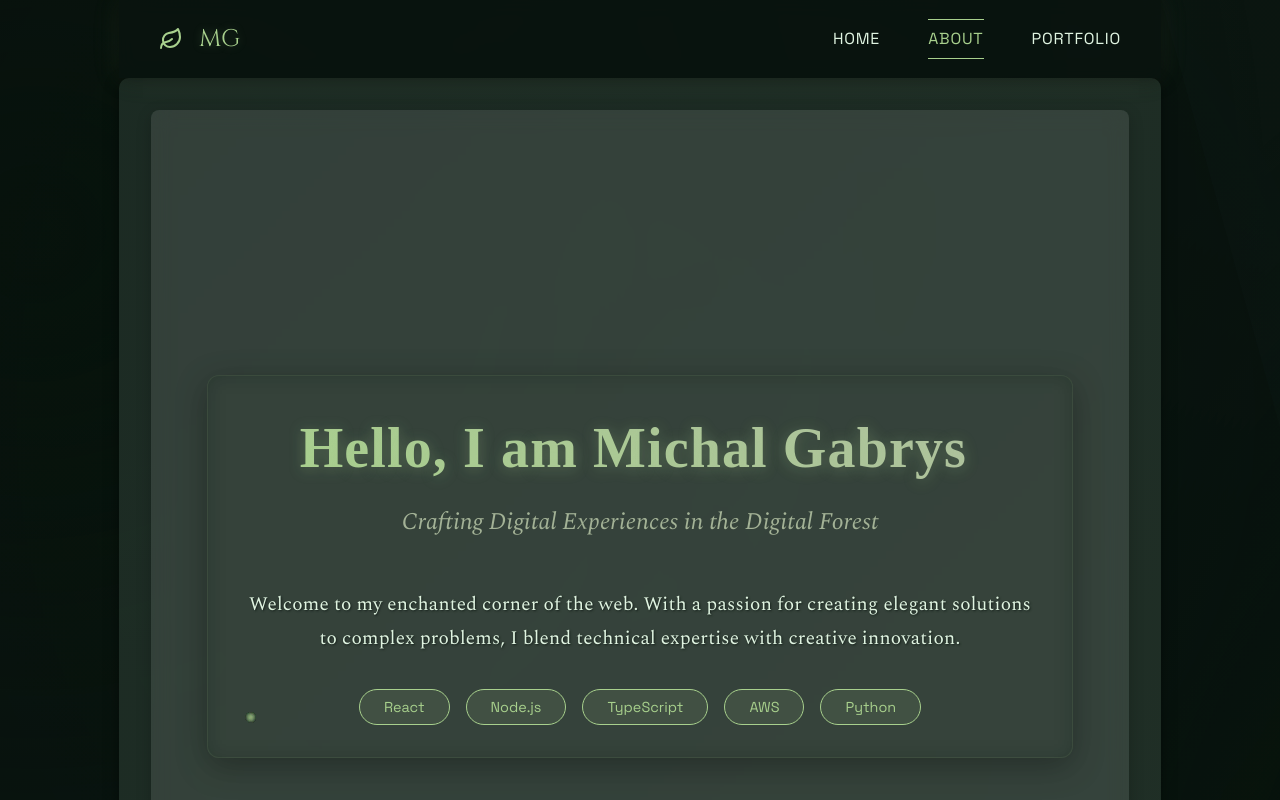
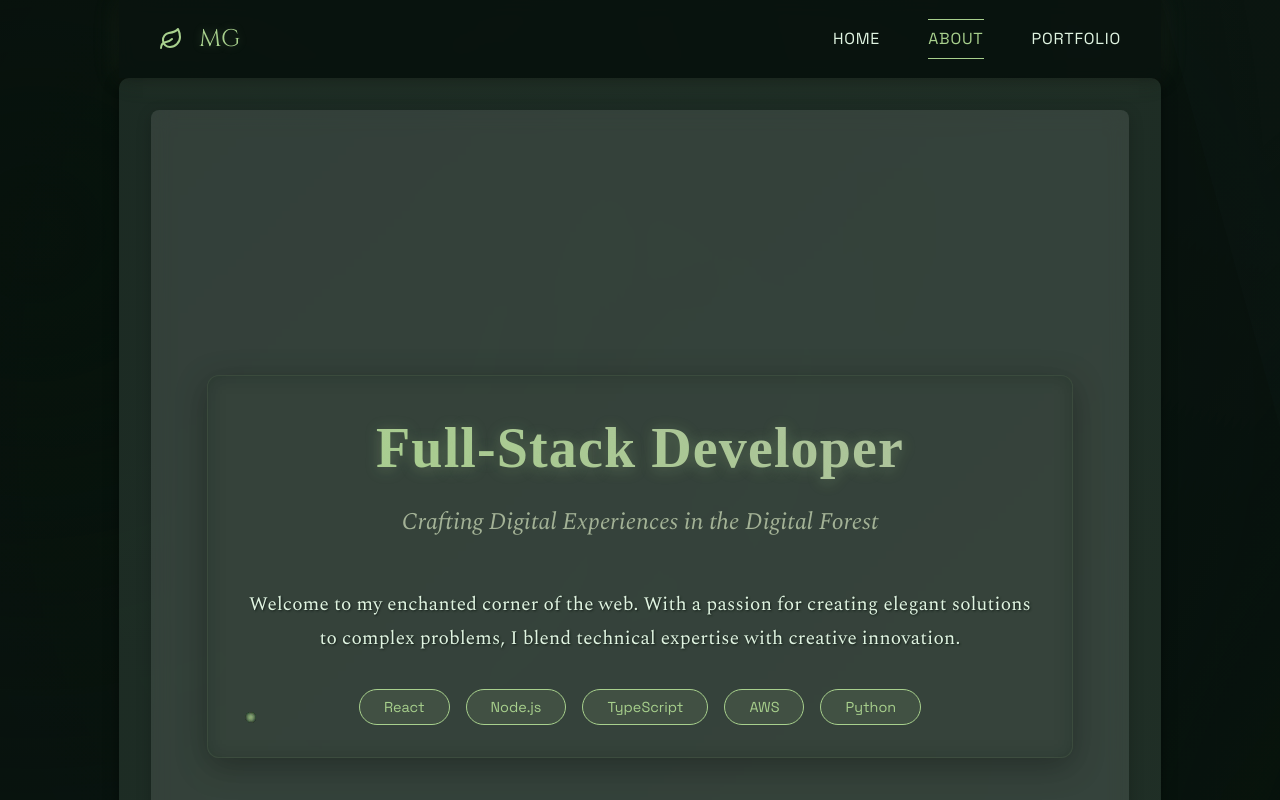
Before and after one commit to MG-afk/portfolio, a React (Vite) app in the folder portfolio/: page /about in a window 1280 px wide. Shown: the top 800 px of the page. Built offline with nearby package versions, Linux system fonts and the light colour scheme.

Commit message:
remove typing effect

```diff
--- a/portfolio/src/About.tsx
+++ b/portfolio/src/About.tsx
@@ -1,6 +1,5 @@
 import { useState, useEffect } from 'react';
 import styles from './About.module.css';
-import TypingEffectWithCursor from './effects/TypingEffectWithCursor';
 
 export default function About() {
     const greetings: string[] = [
@@ -23,7 +22,7 @@ export default function About() {
             <div className={styles.content}>
                 <header className={styles.header}>
                     <h1 className={styles.title}>
-                        <TypingEffectWithCursor text={greetings[currentIndex]} />
+                        {greetings[currentIndex]}
                     </h1>
                     <div className={styles.subtitle}>
                         Crafting Digital Experiences in the Digital Forest
--- a/portfolio/src/App.module.css
+++ b/portfolio/src/App.module.css
@@ -2,8 +2,7 @@
   display: flex;
   flex-direction: column;
   align-items: center;
-  justify-content: center; /* Center content vertically for pages like NotFound */
-  max-width: 1200px;
+  justify-content: center;
   margin: 0 auto;
   padding: 2rem;
   min-height: calc(100vh - 100px); /* Adjust based on Navbar and Footer height */
@@ -14,15 +13,16 @@
 }
 
 .container {
-  background: rgba(255, 255, 255, 0.1); /* Subtle translucent background for modern look */
+  background: rgba(255, 255, 255, 0.1); /* Subtle translucent background */
   box-shadow: 0 4px 15px rgba(0, 0, 0, 0.2); /* Darker shadow for depth */
   border-radius: 8px;
-  width: 100%;
+  width: 100%; /* Always take the full width of the parent */
   padding: 1.5rem;
   box-sizing: border-box;
-  min-height: 300px; /* Ensures a minimum height for aesthetic balance */
+  min-height: 300px; /* Minimum height for aesthetic balance */
   backdrop-filter: blur(10px); /* Adds a blur effect for a frosted glass look */
-  transition: transform 0.3s ease-in-out, box-shadow 0.3s ease-in-out; /* Smooth transitions for interactivity */
+  transition: transform 0.3s ease-in-out, box-shadow 0.3s ease-in-out; /* Smooth transitions */
+  margin: 0 auto; /* Centers the container horizontally */
 }
 
 /* Responsive behavior */
--- a/portfolio/src/App.tsx
+++ b/portfolio/src/App.tsx
@@ -12,12 +12,14 @@ function App() {
     <BrowserRouter>
       <Navbar />
       <main className={styles.main}>
-        <Routes>
-          <Route path="/" element={<div className={styles.container}><Home /></div>} />
-          <Route path="/about" element={<div className={styles.container}><About /></div>} />
-          <Route path="/portfolio" element={<div className={styles.container}><Portfolio /></div>} />
-          <Route path="*" element={<div className={styles.container}><NotFound /></div>} />
-        </Routes>
+        <div className={styles.container}>
+          <Routes>
+            <Route path="/" element={<Home />} />
+            <Route path="/about" element={<About />} />
+            <Route path="/portfolio" element={<Portfolio />} />
+            <Route path="*" element={<NotFound />} />
+          </Routes>
+        </div>
       </main>
       <Footer />
     </BrowserRouter>
--- a/portfolio/src/Footer.module.css
+++ b/portfolio/src/Footer.module.css
@@ -2,7 +2,6 @@
   background: rgba(27, 42, 35, 0.95);
   padding: 1.5rem;
   text-align: center;
-    position: relative;
   backdrop-filter: blur(10px);
   box-shadow: 0 -2px 10px rgba(0, 0, 0, 0.3);
   color: var(--font-color);
--- a/portfolio/src/Portfolio.module.css
+++ b/portfolio/src/Portfolio.module.css
@@ -39,23 +39,26 @@
   }
 
   .projectContainer {
-    position: relative;
-    min-height: 400px;
+    position: relative; /* Maintain relative positioning for other styles */
+    display: flex;
+    justify-content: center;
+    align-items: flex-start; /* Ensure content starts at the top */
+    min-height: 400px; /* Optional: Define a minimum height */
+    transition: height 0.5s ease; /* Smoothly adjust height if needed */
   }
 
   .project {
-    position: absolute;
-    top: 0;
-    left: 0;
     width: 100%;
     opacity: 0;
     transform: translateY(20px);
     transition: opacity 0.5s ease, transform 0.5s ease;
+    display: none; /* Hide inactive projects to avoid layout shifts */
   }
 
   .visible {
     opacity: 1;
     transform: translateY(0);
+    display: block; /* Show only the active project */
   }
 
   .projectContent {
--- a/portfolio/src/Portfolio.tsx
+++ b/portfolio/src/Portfolio.tsx
@@ -12,7 +12,7 @@ const projects = [
       'Managed complex state for player movement',
       'Optimized collision detection algorithms'
     ],
-    gifUrl: '/api/placeholder/600/400', // Replace with your actual GIF URL
+    gifUrl: 'https://raw.githubusercontent.com/MG-afk/Asteroids/refs/heads/main/src/asteroids.gif', // Replace with your actual GIF URL
     githubUrl: 'https://github.com/yourusername/platformer',
     liveUrl: 'https://your-platformer-demo.com'
   },
--- a/portfolio/src/effects/TypingEffectWithCursor.tsx
+++ /dev/null
@@ -1,38 +0,0 @@
-import { useState, useEffect } from "react";
-
-interface TypingEffectWithCursorProps {
-    text: string;
-}
-
-export default function TypingEffectWithCursor({ text }: TypingEffectWithCursorProps) {
-    const speed = 100, cursorBlinkSpeed = 500;
-    const [displayedText, setDisplayedText] = useState("");
-    const [index, setIndex] = useState(0);
-    const [cursorVisible, setCursorVisible] = useState(true);
-
-    useEffect(() => {
-      if (index < text.length) {
-        const timeout = setTimeout(() => {
-          setDisplayedText((prev) => prev + text[index]);
-          setIndex((prev) => prev + 1);
-        }, speed);
-
-        return () => clearTimeout(timeout);
-      }
-    }, [index, text, speed]);
-
-    useEffect(() => {
-      const cursorInterval = setInterval(() => {
-        setCursorVisible((prev) => !prev);
-      }, cursorBlinkSpeed);
-
-      return () => clearInterval(cursorInterval);
-    }, [cursorBlinkSpeed]);
-
-    return (
-      <>
-        {displayedText}
-        <span style={{ visibility: cursorVisible ? "visible" : "hidden" }}>|</span>
-      </>
-    );
-};
--- a/portfolio/src/index.css
+++ b/portfolio/src/index.css
@@ -67,18 +67,6 @@ body {
   }
 }
 
-@keyframes waterfallFlow {
-  0% {
-    transform: translateY(0) scaleX(1);
-    opacity: 0.4;
-  }
-  100% {
-    transform: translateY(50%) scaleX(1.1);
-    opacity: 0.6;
-  }
-}
-
-/* Multiple layers for depth */
 body::before,
 body::after {
   content: '';
@@ -243,16 +231,3 @@ button:hover::after {
     animation: none;
   }
 }
-
-/* Adding some waterfall effect */
-.waterfall {
-  position: absolute;
-  top: 40%;
-  left: 20%;
-  width: 60%;
-  height: 60%;
-  background: linear-gradient(to bottom, rgba(0, 0, 0, 0.1), rgba(0, 0, 0, 0.3));
-  background-size: 200% 200%;
-  animation: waterfallFlow 2s infinite linear;
-  filter: blur(3px) brightness(1.2);
-}
```
Lines whose indentation alone changed are shown as unchanged.
